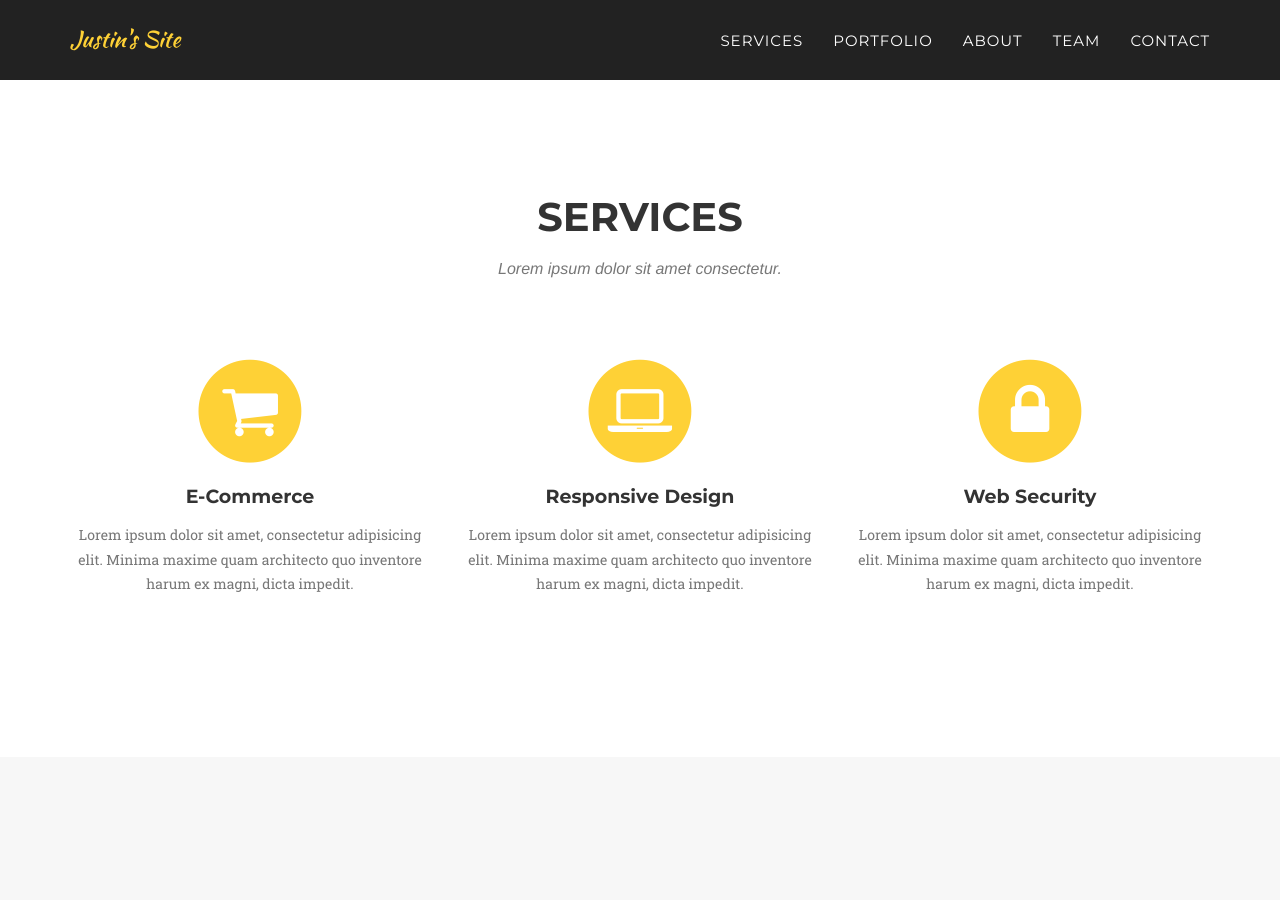
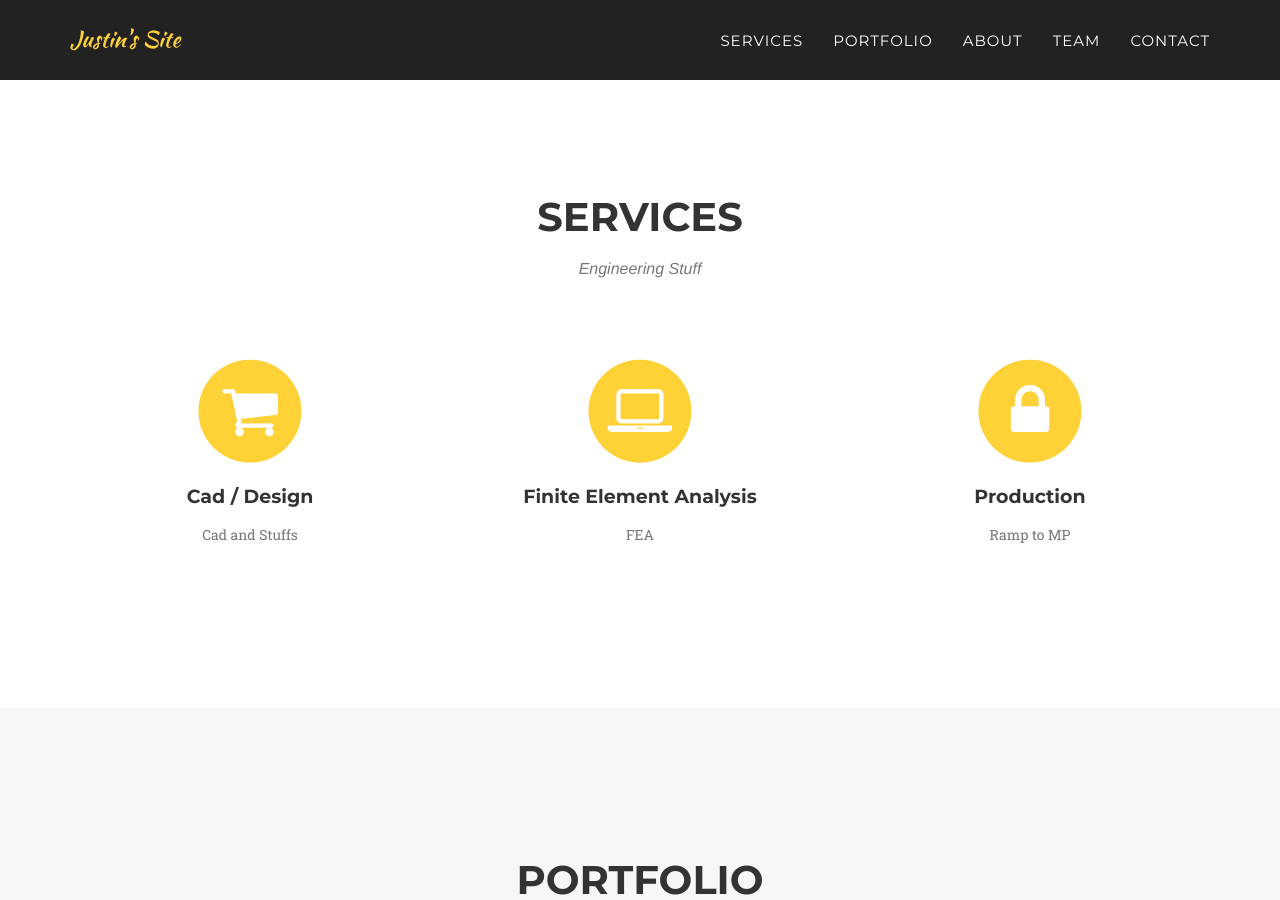
Before and after one commit to jalabordo/Agency, a Jekyll site: the page built from index.html, in a window 1280 px wide and 900 px high, scrolled down 713 px. Built offline with Jekyll 4.4.1, drawn with Linux system fonts in a browser that asks for light colours; some web fonts are replaced.

Commit message:
updated stuff

```diff
--- a/_includes/services.html
+++ b/_includes/services.html
@@ -4,7 +4,7 @@
             <div class="row">
                 <div class="col-lg-12 text-center">
                     <h2 class="section-heading">Services</h2>
-                    <h3 class="section-subheading text-muted">Lorem ipsum dolor sit amet consectetur.</h3>
+                    <h3 class="section-subheading text-muted">Engineering Stuff</h3>
                 </div>
             </div>
             <div class="row text-center">
@@ -13,24 +13,24 @@
                         <i class="fa fa-circle fa-stack-2x text-primary"></i>
                         <i class="fa fa-shopping-cart fa-stack-1x fa-inverse"></i>
                     </span>
-                    <h4 class="service-heading">E-Commerce</h4>
-                    <p class="text-muted">Lorem ipsum dolor sit amet, consectetur adipisicing elit. Minima maxime quam architecto quo inventore harum ex magni, dicta impedit.</p>
+                    <h4 class="service-heading">Cad / Design</h4>
+                    <p class="text-muted">Cad and Stuffs</p>
                 </div>
                 <div class="col-md-4">
                     <span class="fa-stack fa-4x">
                         <i class="fa fa-circle fa-stack-2x text-primary"></i>
                         <i class="fa fa-laptop fa-stack-1x fa-inverse"></i>
                     </span>
-                    <h4 class="service-heading">Responsive Design</h4>
-                    <p class="text-muted">Lorem ipsum dolor sit amet, consectetur adipisicing elit. Minima maxime quam architecto quo inventore harum ex magni, dicta impedit.</p>
+                    <h4 class="service-heading">Finite Element Analysis</h4>
+                    <p class="text-muted">FEA</p>
                 </div>
                 <div class="col-md-4">
                     <span class="fa-stack fa-4x">
                         <i class="fa fa-circle fa-stack-2x text-primary"></i>
                         <i class="fa fa-lock fa-stack-1x fa-inverse"></i>
                     </span>
-                    <h4 class="service-heading">Web Security</h4>
-                    <p class="text-muted">Lorem ipsum dolor sit amet, consectetur adipisicing elit. Minima maxime quam architecto quo inventore harum ex magni, dicta impedit.</p>
+                    <h4 class="service-heading">Production</h4>
+                    <p class="text-muted">Ramp to MP</p>
                 </div>
             </div>
         </div>
```
